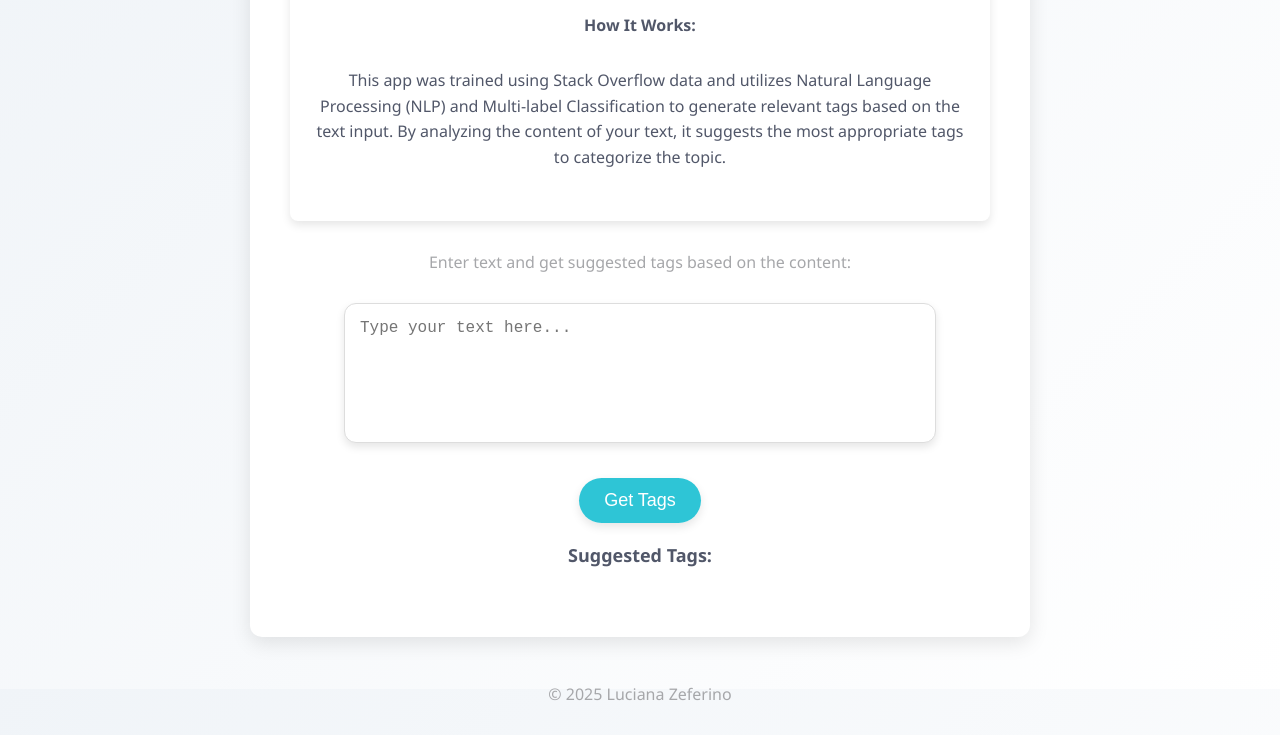
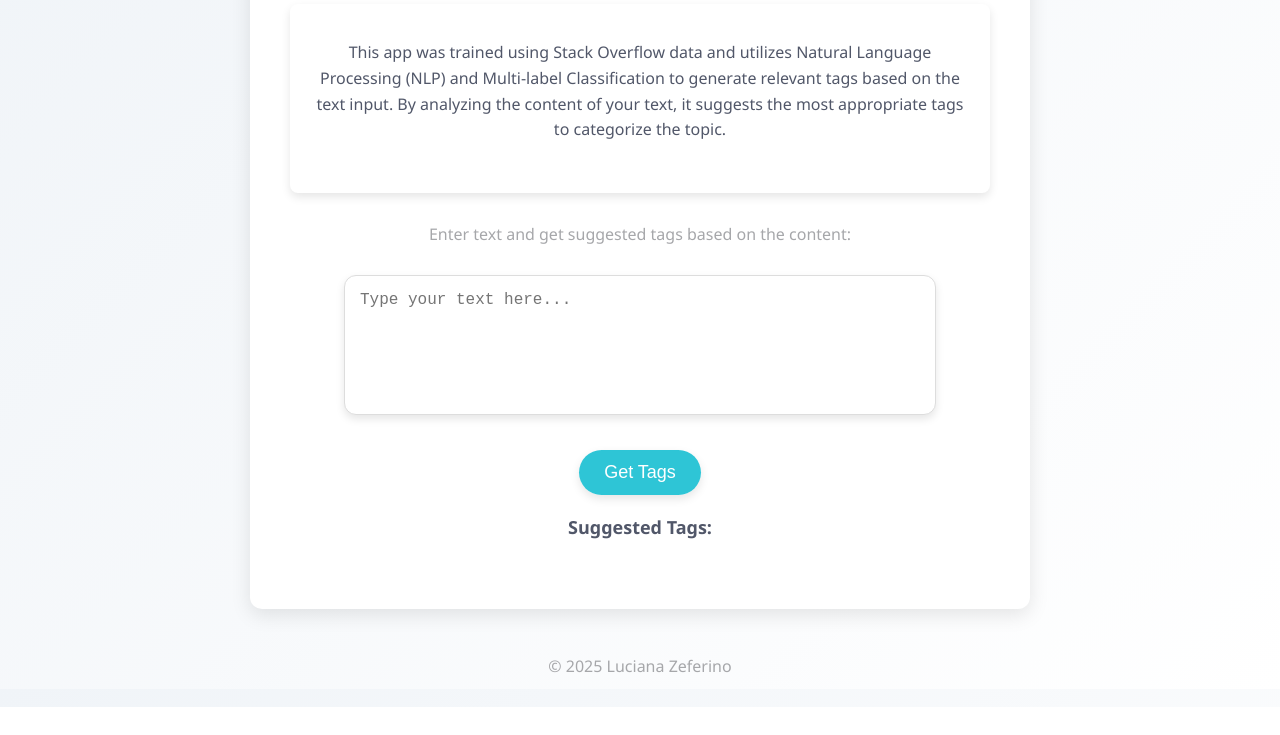
Before and after one commit to misszeferino/NLP-Multilabel-Classification, a plain HTML site: page index.html in a window 1280 px wide. Shown: the part 111-846 px from the top of the page. After the commit the page ends 818 px from the top, so only its background shows below. Drawn offline with Linux system fonts and the light colour scheme.

Commit message:
Update index.html

```diff
--- a/index.html
+++ b/index.html
@@ -147,7 +147,6 @@
 
     <!-- Information Section -->
     <div class="info-section">
-        <p><strong>How It Works:</strong></p>
         <p>This app was trained using Stack Overflow data and utilizes Natural Language Processing (NLP) and Multi-label Classification to generate relevant tags based on the text input. By analyzing the content of your text, it suggests the most appropriate tags to categorize the topic.</p>
     </div>
     <p>Enter text and get suggested tags based on the content:</p>
```
